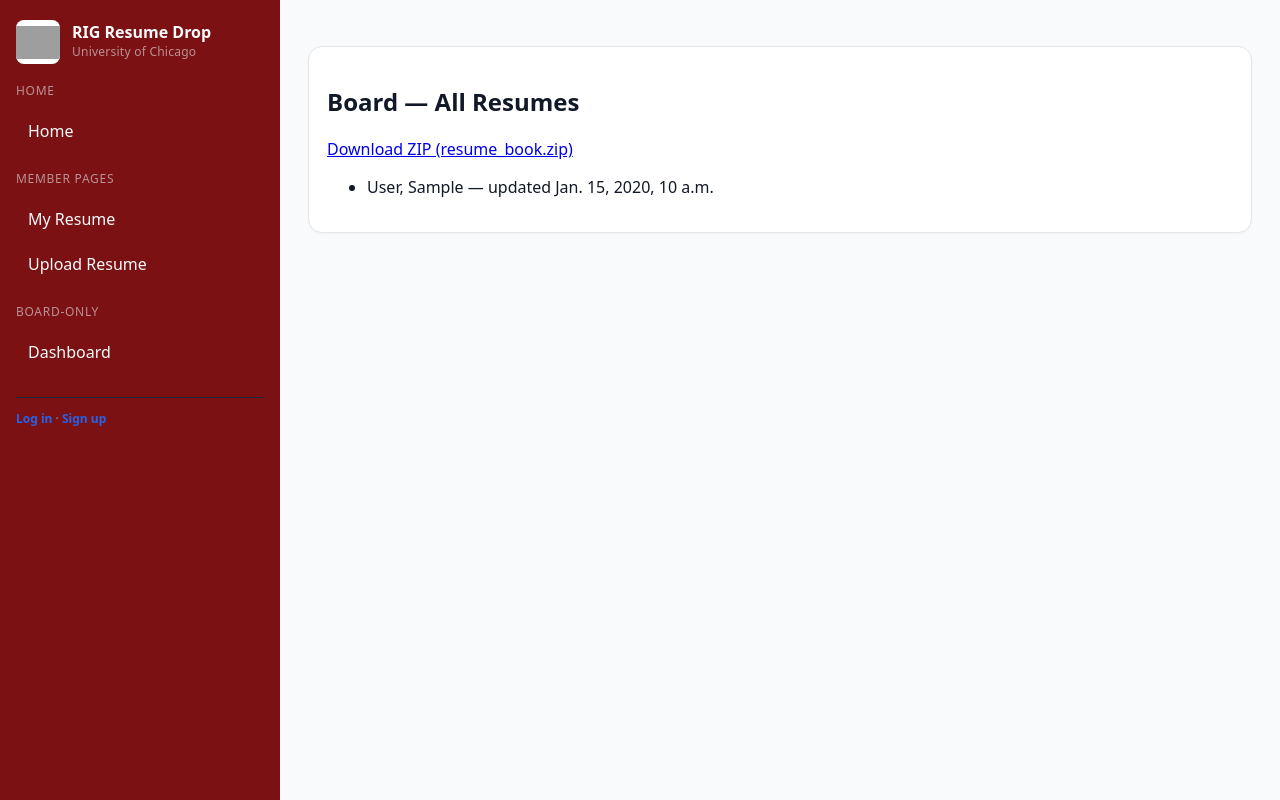
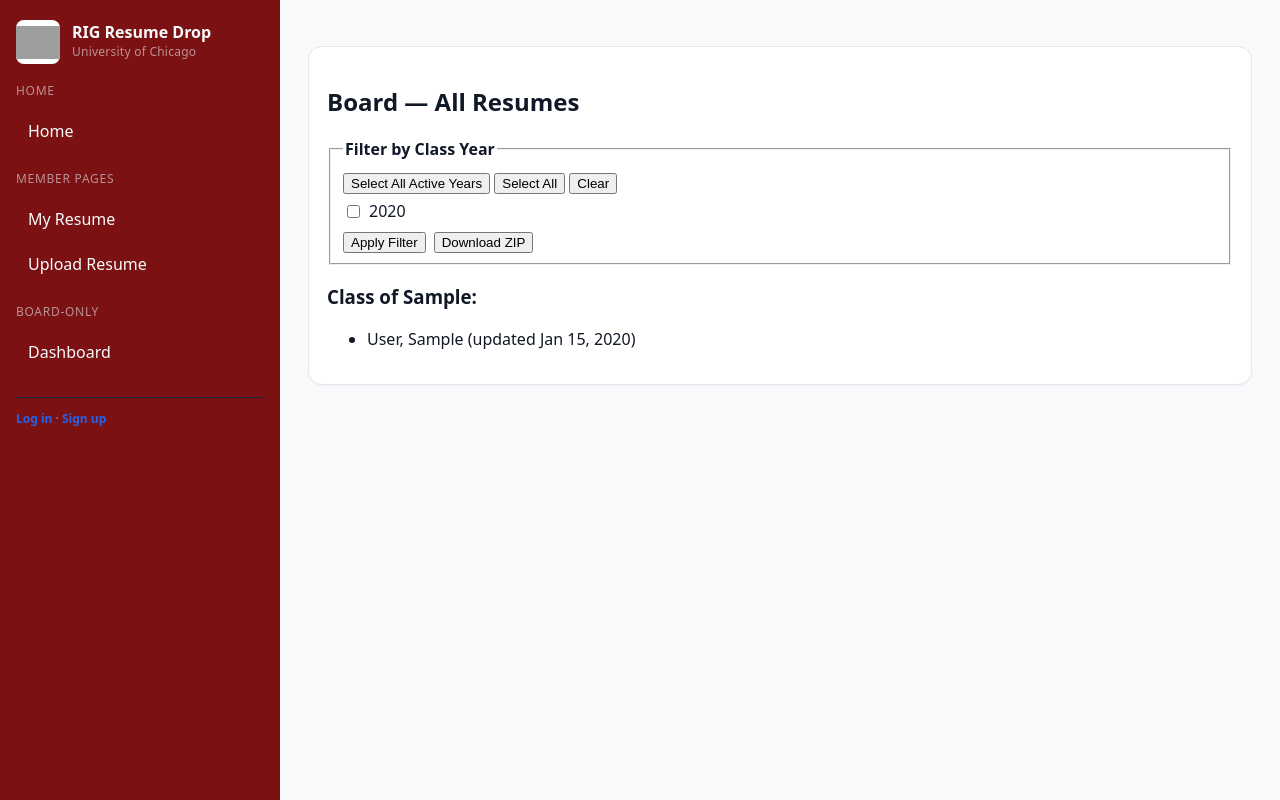
Before and after one commit to annie-rey/finance-club-resume-drop, a Django app: template app/templates/app/board_list.html in a window 1280 px wide. Run offline with Django 5.2, Linux system fonts and the light colour scheme; tables that the repository leaves empty hold one stand-in row (values such as "Sample post"); the template is opened without the code that fills it: values that come from a table or form of the project are taken from there, most other values are stand-ins (such as "Sample title", 1, 10 or a date in 2020); grey boxes are pictures that could not be loaded.

Commit message:
add class years

```diff
--- a/app/models.py
+++ b/app/models.py
@@ -8,8 +8,8 @@ def resume_upload_path(instance, filename):
     user = instance.user
 
     # Get name fields from user
-    last = (user.last_name or "Last").strip().replace(" ", "_")
-    first = (user.first_name or "First").strip().replace(" ", "_")
+    last = (user.last_name or "Last").strip().replace(" ", "_").title()
+    first = (user.first_name or "First").strip().replace(" ", "_").title()
 
     filename = f"{last}_{first}_Resume.pdf"
     return f"resumes/{user.id}/{filename}"
@@ -21,3 +21,7 @@ class Resume(models.Model):
 
     def __str__(self):
         return f"{self.user.get_full_name()} Resume"
+
+class Profile(models.Model):
+    user = models.OneToOneField(settings.AUTH_USER_MODEL, on_delete=models.CASCADE)
+    class_year = models.CharField(max_length=4)
--- a/app/templates/app/board_list.html
+++ b/app/templates/app/board_list.html
@@ -2,14 +2,99 @@
 {% block content %}
 <div class="card">
   <h2>Board — All Resumes</h2>
-  <p><a class="btn" href="{% url 'board_download_zip' %}">Download ZIP (resume_book.zip)</a></p>
+
+  <!-- Year Filter -->
+  <form id="yearFilterForm" method="get" action="{% url 'board_list' %}">
+    <fieldset style="margin-bottom: 8px;">
+      <legend><strong>Filter by Class Year</strong></legend>
+
+      <!-- Buttons -->
+      <div style="margin: 6px 0;">
+        <button type="button" class="btn" id="btnSelectActive">Select All Active Years</button>
+        <button type="button" class="btn" id="btnSelectAll">Select All</button>
+        <button type="button" class="btn" id="btnClear">Clear</button>
+      </div>
+
+      <!-- Checkboxes -->
+      <div id="yearCheckboxes" style="display:flex; gap:12px; flex-wrap:wrap;">
+        {% for y in years_all %}
+          <label style="display:inline-flex; gap:6px; align-items:center;">
+            <input type="checkbox" name="years" value="{{ y }}" {% if y in selected_years %}checked{% endif %}>
+            {{ y }}
+          </label>
+        {% empty %}
+          <em>No class years found.</em>
+        {% endfor %}
+      </div>
+
+      <!-- Actions -->
+      <div style="margin-top: 10px; display:flex; gap:8px;">
+        <button type="submit" class="btn">Apply Filter</button>
+        <button type="button" class="btn" id="btnDownloadZip">Download ZIP</button>
+      </div>
+
+      <!-- Active years (for JS) -->
+      <input type="hidden" id="activeYearsCSV" value="{{ years_active|join:',' }}">
+    </fieldset>
+  </form>
+
+  <!-- Grouped list -->
+  {% regroup resumes by user.profile.class_year as class_groups %}
+
+  {% for group in class_groups %}
+    <h3>Class of {{ group.grouper|default:"Unspecified" }}:</h3>
     <ul>
-    {% for r in resumes %}
+      {% for r in group.list %}
         <li>
           {{ r.user.last_name }}, {{ r.user.first_name }}
-        {% if r.file %} — updated {{ r.updated_at }}{% else %} — <em>No file</em>{% endif %}
+          {% if r.file %}
+            (updated {{ r.updated_at|date:"M j, Y" }})
+          {% else %}
+            — <em>No file</em>
+          {% endif %}
         </li>
       {% endfor %}
     </ul>
+    {% if not forloop.last %}<br>{% endif %}
+  {% endfor %}
 </div>
+
+<script>
+  (function() {
+    const form = document.getElementById('yearFilterForm');
+    const activeYears = (document.getElementById('activeYearsCSV').value || '').split(',').filter(Boolean);
+    const checkboxes = Array.from(form.querySelectorAll('input[type="checkbox"][name="years"]'));
+
+    function setChecked(predicate) {
+      checkboxes.forEach(cb => cb.checked = predicate(cb.value));
+    }
+
+    document.getElementById('btnSelectActive').addEventListener('click', function() {
+      setChecked(v => activeYears.includes(v));
+    });
+
+    document.getElementById('btnSelectAll').addEventListener('click', function() {
+      setChecked(() => true);
+    });
+
+    document.getElementById('btnClear').addEventListener('click', function() {
+      setChecked(() => false);
+    });
+
+    // Download ZIP with same selected years
+    document.getElementById('btnDownloadZip').addEventListener('click', function() {
+      // Build querystring from current form selections
+      const params = new URLSearchParams();
+      checkboxes.filter(cb => cb.checked).forEach(cb => params.append('years', cb.value));
+
+      // If nothing selected, default to active years (same as view default)
+      if (![...params.keys()].length) {
+        activeYears.forEach(y => params.append('years', y));
+      }
+
+      const url = "{% url 'board_download_zip' %}" + (params.toString() ? ("?" + params.toString()) : "");
+      window.location.href = url;
+    });
+  })();
+</script>
 {% endblock %}
```
Also changed, not shown: app/forms.py (+31 -2 lines), app/utils.py (added, +10 -0 lines), app/views.py (+56 -21 lines). Lines whose indentation alone changed are shown as unchanged.
